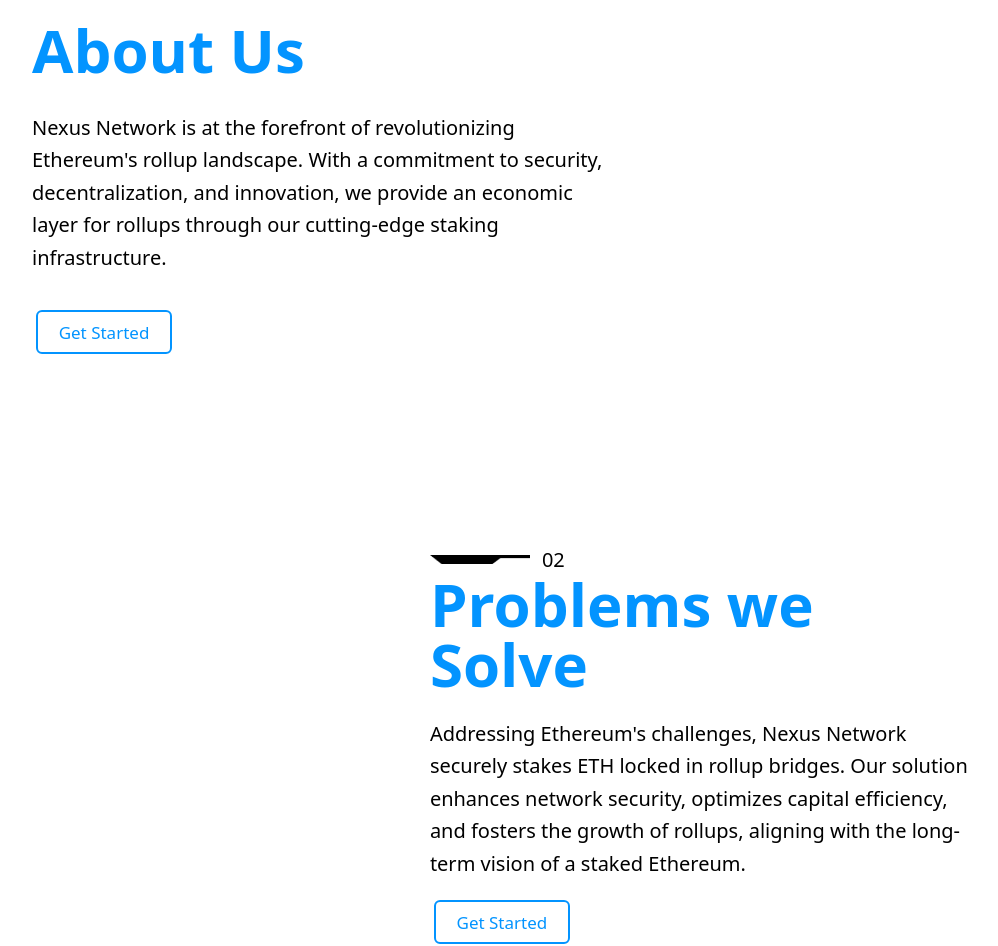
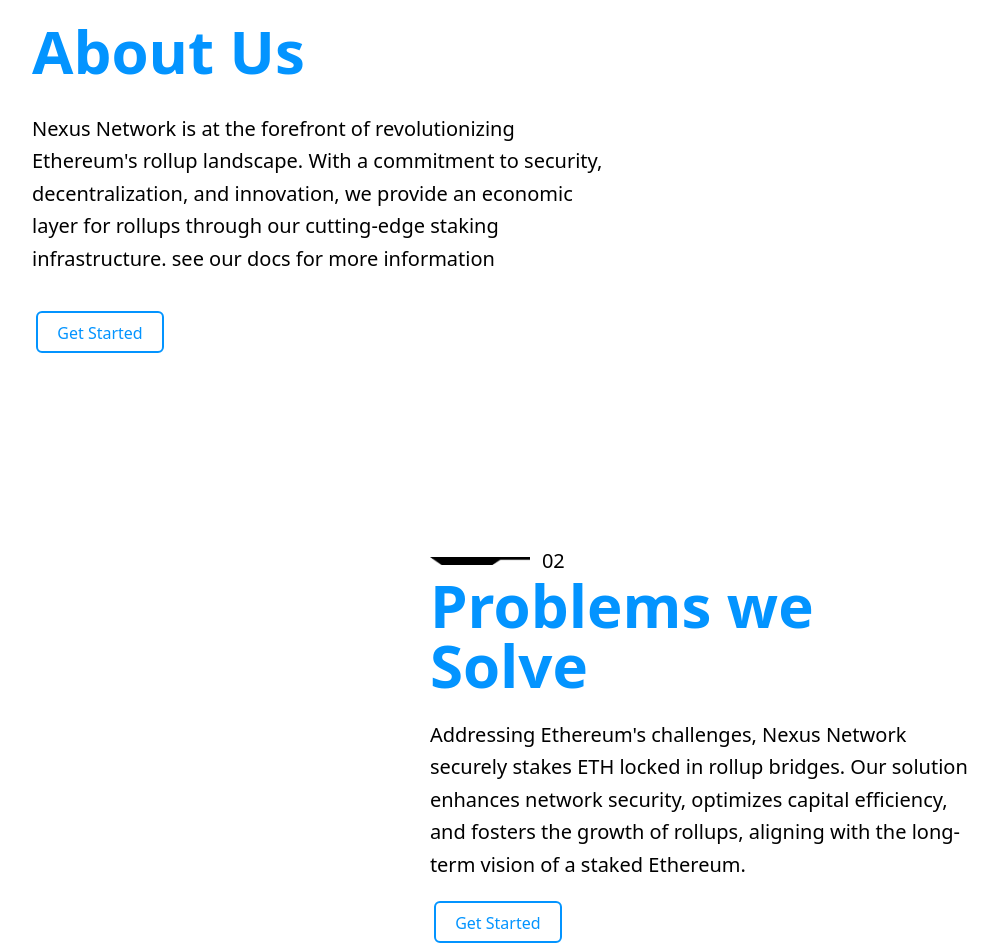
Before and after one commit to Nexus-2023/Nexus-Website, a Next.js app: page / in a window 1280 px wide. Shown: the part 849-1795 px from the top of the page, without its empty margins (180-1178 px from the left). Built offline with nearby package versions, Linux system fonts and the light colour scheme; no server answers.

Commit message:
button fix

```diff
--- a/src/Components/Section/About.jsx
+++ b/src/Components/Section/About.jsx
@@ -69,7 +69,8 @@
                 Nexus Network is at the forefront of revolutionizing Ethereum's
                 rollup landscape. With a commitment to security,
                 decentralization, and innovation, we provide an economic layer
-                for rollups through our cutting-edge staking infrastructure.
+                for rollups through our cutting-edge staking infrastructure. see
+                our docs for more information
               </p>
             </motion.div>
             {/* <StyledButton> Get Started</StyledButton> */}
@@ -82,7 +83,11 @@
                 }
                 transition={{ duration: 0.5, delay: 1.0 }}
               >
-                <StyledButton> Get Started</StyledButton>
+                <StyledButton size="16px">
+                  <a href="https://docs.nexusnetwork.co.in/" target="_blank">
+                    Get Started
+                  </a>
+                </StyledButton>
               </motion.div>
             </div>
           </div>
@@ -146,7 +151,8 @@
                 Nexus Network is at the forefront of revolutionizing Ethereum's
                 rollup landscape. With a commitment to security,
                 decentralization, and innovation, we provide an economic layer
-                for rollups through our cutting-edge staking infrastructure.
+                for rollups through our cutting-edge staking infrastructure.See
+                our docs for more information
               </p>
             </motion.div>
             {/* <StyledButton> Get Started</StyledButton> */}
--- a/src/Components/Section/Opportunity.jsx
+++ b/src/Components/Section/Opportunity.jsx
@@ -77,7 +77,7 @@
               </motion.div>
               {/* <StyledButton> Get Started</StyledButton> */}
 
-              <div className="  -ml-[1rem] ">
+              {/* <div className="  -ml-[1rem] ">
                 <motion.div
                   initial={{ opacity: 0, y: 20 }}
                   animate={
@@ -85,9 +85,9 @@
                   }
                   transition={{ duration: 0.5, delay: 1.0 }}
                 >
-                  <StyledButton> Get Started</StyledButton>
+
                 </motion.div>
-              </div>
+              </div> */}
             </div>
             {/* <div className=" tablet:w-6/12  medium:w-12/12    small:w-8/12 w-full laptop:w-6/12  border-2"> */}
             {isInView && (
@@ -166,9 +166,8 @@
                   never been more compelling
                 </p>
               </motion.div>
-              {/* <StyledButton> Get Started</StyledButton> */}
 
-              <div className="  -ml-[1rem] flex  justify-start items-center w-full   ">
+              {/* <div className="  -ml-[1rem] flex  justify-start items-center w-full   ">
                 <motion.div
                   initial={{ opacity: 0, y: 20 }}
                   animate={
@@ -178,7 +177,7 @@
                 >
                   <StyledButton size="14px"> Get Started</StyledButton>
                 </motion.div>
-              </div>
+              </div> */}
             </div>
             {isInView && (
               <div className=" flex justify-center  w-full">
--- a/src/Components/Section/Problem.jsx
+++ b/src/Components/Section/Problem.jsx
@@ -88,7 +88,11 @@
                 }
                 transition={{ duration: 0.5, delay: 1.0 }}
               >
-                <StyledButton> Get Started</StyledButton>
+                <StyledButton size="16px">
+                  <a href="https://docs.nexusnetwork.co.in/" target="_blank">
+                    Get Started
+                  </a>
+                </StyledButton>
               </motion.div>
             </div>
           </div>
@@ -160,7 +164,11 @@
                 }
                 transition={{ duration: 0.5, delay: 1.0 }}
               >
-                <StyledButton size="14px"> Get Started</StyledButton>
+                <StyledButton size="14px">
+                  <a href="https://docs.nexusnetwork.co.in/" target="_blank">
+                    Get Started
+                  </a>
+                </StyledButton>
               </motion.div>
             </div>
           </div>
```
